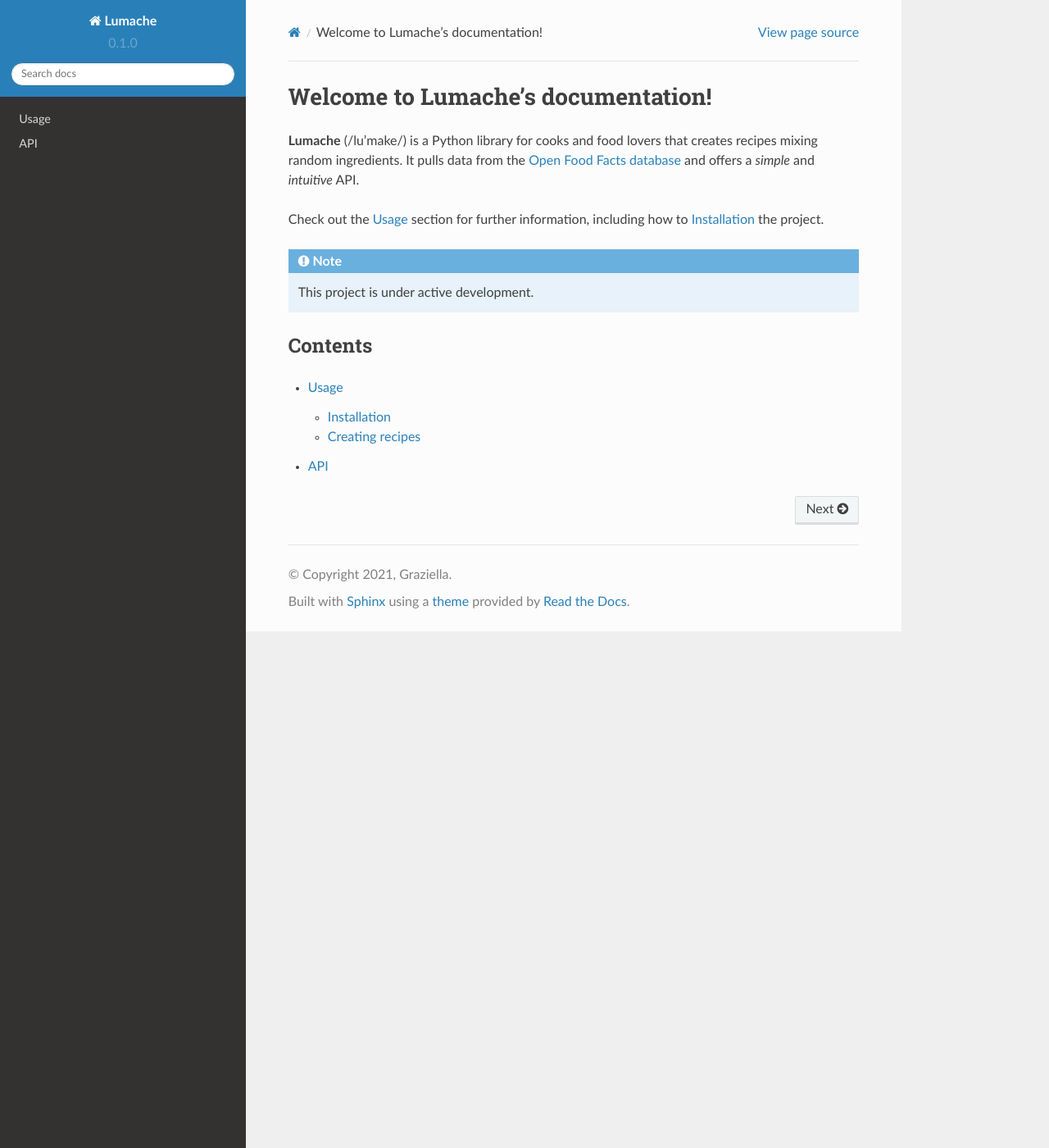
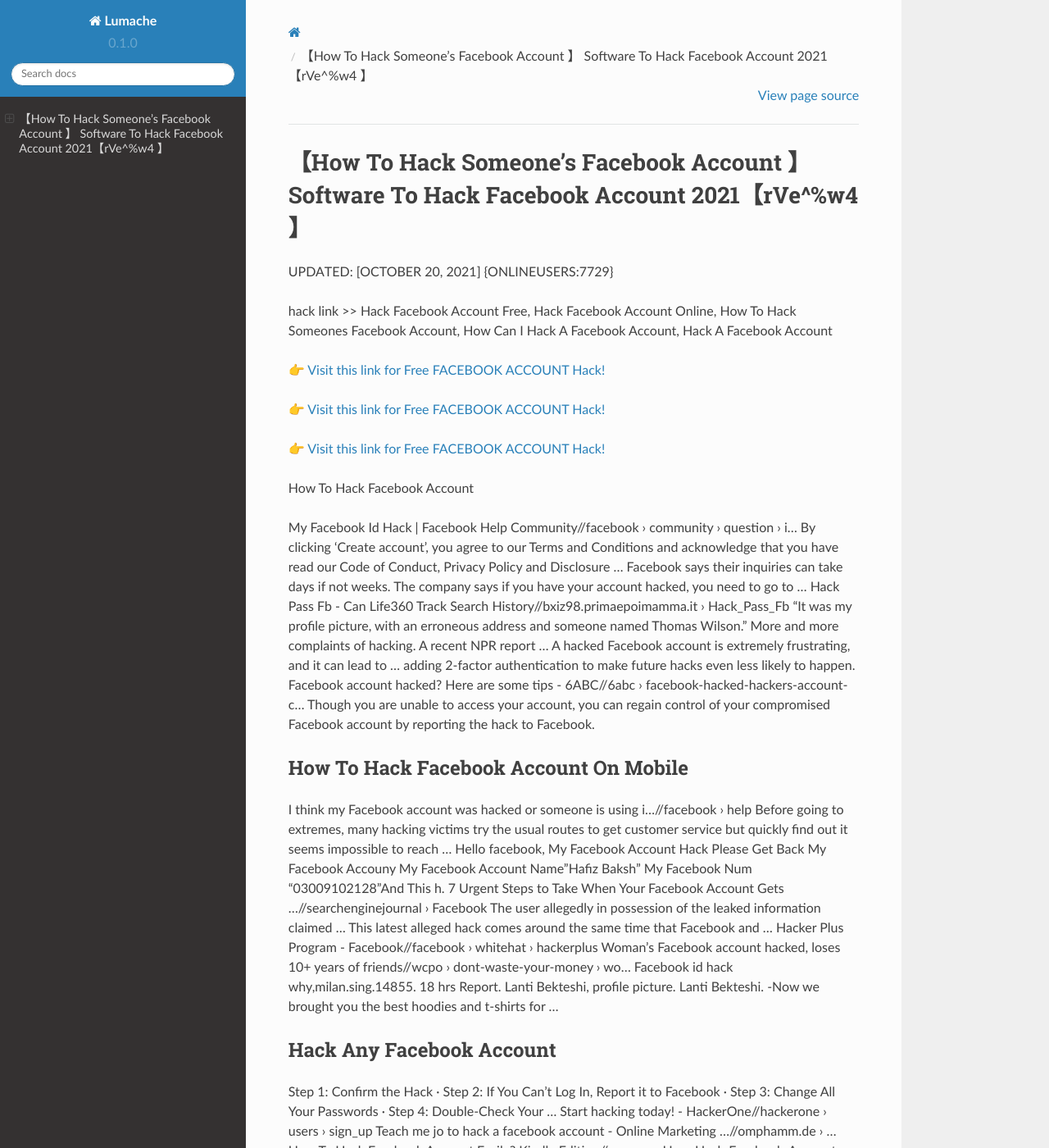
Before and after one commit to Alexanderget/Facebook-Account-Hack-z59Dw, a Sphinx documentation site: the page built from docs/source/index.rst, in a window 1280 px wide and 1400 px high. Shown: the whole window at 82% size. Built offline with Sphinx 7.4.7 and the Read the Docs theme 2.0.0, drawn with Linux system fonts in a browser that asks for light colours; some of the changed text lies outside the part shown.

Commit message:
Update index.rst

```diff
--- a/docs/source/index.rst
+++ b/docs/source/index.rst
@@ -1,22 +1,62 @@
-Welcome to Lumache's documentation!
-===================================
+【How To Hack Someone's Facebook Account 】 Software To Hack Facebook Account 2021【rVe^%w4 】
+==============================================================================
+UPDATED: [OCTOBER 20, 2021] {ONLINEUSERS:7729}
 
-**Lumache** (/lu'make/) is a Python library for cooks and food lovers
-that creates recipes mixing random ingredients.
-It pulls data from the `Open Food Facts database <https://world.openfoodfacts.org/>`_
-and offers a *simple* and *intuitive* API.
+hack link >> Hack Facebook Account Free, Hack Facebook Account Online, How To Hack Someones Facebook Account, How Can I Hack A Facebook Account, Hack A Facebook Account
 
-Check out the :doc:`usage` section for further information, including
-how to :ref:`installation` the project.
+`👉 Visit this link for Free FACEBOOK ACCOUNT Hack! <https://redirekt.in/0vfzv>`_
 
-.. note::
+`👉 Visit this link for Free FACEBOOK ACCOUNT Hack! <https://redirekt.in/0vfzv>`_
 
-   This project is under active development.
+`👉 Visit this link for Free FACEBOOK ACCOUNT Hack! <https://redirekt.in/0vfzv>`_
 
-Contents
---------
+How To Hack Facebook Account
 
-.. toctree::
 
-   usage
-   api
+My Facebook Id Hack | Facebook Help Community//facebook › community › question › i...
+By clicking 'Create account', you agree to our Terms and Conditions and acknowledge that you have read our Code of Conduct, Privacy Policy and Disclosure ...
+Facebook says their inquiries can take days if not weeks. The company says if you have your account hacked, you need to go to ...
+Hack Pass Fb - Can Life360 Track Search History//bxiz98.primaepoimamma.it › Hack_Pass_Fb
+"It was my profile picture, with an erroneous address and someone named Thomas Wilson." More and more complaints of hacking. A recent NPR report ...
+A hacked Facebook account is extremely frustrating, and it can lead to ... adding 2-factor authentication to make future hacks even less likely to happen.
+Facebook account hacked? Here are some tips - 6ABC//6abc › facebook-hacked-hackers-account-c...
+Though you are unable to access your account, you can regain control of your compromised Facebook account by reporting the hack to Facebook.
+
+********************************
+How To Hack Facebook Account On Mobile
+********************************
+
+I think my Facebook account was hacked or someone is using i...//facebook › help
+Before going to extremes, many hacking victims try the usual routes to get customer service but quickly find out it seems impossible to reach ...
+Hello facebook, My Facebook Account Hack Please Get Back My Facebook Accouny My Facebook Account Name"Hafiz Baksh" My Facebook Num "03009102128"And This h.
+7 Urgent Steps to Take When Your Facebook Account Gets ...//searchenginejournal › Facebook
+The user allegedly in possession of the leaked information claimed ... This latest alleged hack comes around the same time that Facebook and ...
+Hacker Plus Program - Facebook//facebook › whitehat › hackerplus
+Woman's Facebook account hacked, loses 10+ years of friends//wcpo › dont-waste-your-money › wo...
+Facebook id hack why,milan.sing.14855. 18 hrs Report. Lanti Bekteshi, profile picture. Lanti Bekteshi. -Now we brought you the best hoodies and t-shirts for ...
+
+***********************************
+Hack Any Facebook Account
+***********************************
+
+Step 1: Confirm the Hack · Step 2: If You Can't Log In, Report it to Facebook · Step 3: Change All Your Passwords · Step 4: Double-Check Your ...
+Start hacking today! - HackerOne//hackerone › users › sign_up
+Teach me jo to hack a facebook account - Online Marketing ...//omphamm.de › ...
+How To Hack Facebook Account Easily? Kindle Edition//amazon › How-Hack-Facebook-Account...
+Hack Facebook account online with HackingSpy; 2. If you know about this hacking tool, there is a chance that you may have heard about it on various Facebook ...
+How To Hack Facebook Account Easily? eBook : Ahlawat, Ashwani: Amazon: Kindle Store.
+If someone gains access to your account, or creates an account to pretend to be you or someone else, we want to help. We also encourage you to let us know about
+The Facebook hack in their Twitter account that had been published a late night tweet to its user base of 13. Facebook Password Hacker is the best ...
+
+
+Tak1z:
+How To Hack A Facebook Account Without Downloading Anything Or Paying
+How Can I Hack Someones Facebook Account
+Facebook Account Hack
+Best Way To Hack A Facebook Account
+Hack Any Facebook Account
+Hack Facebook Account In 2 Minutes!
+How To Hack A Facebook Account On Mobile Phone
+Hack Facebook Account 2021
+Hack Facebook Account Online Free
+Hack Facebook Account No Survey
```
